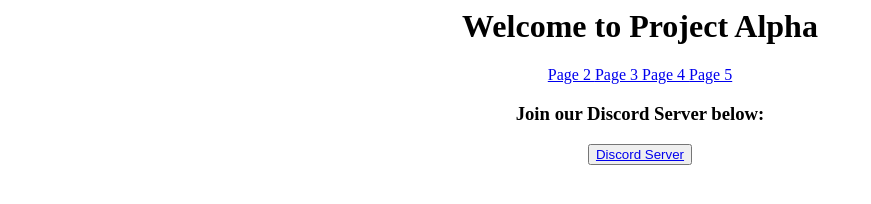
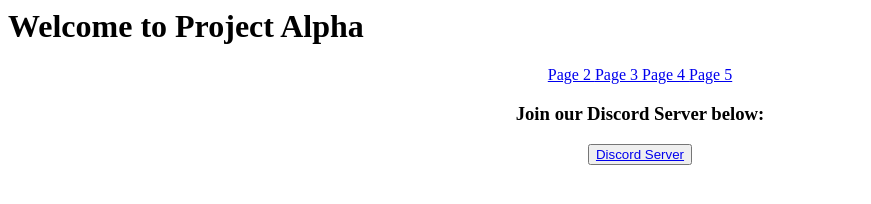
Before and after one commit to Fabzion/Project-Alpha, a plain HTML site: page index.html in a window 1280 px wide. Shown: the whole page, without its empty margins (0-871 px from the left). Drawn offline with Linux system fonts and the light colour scheme.

Commit message:
Update index.html

```diff
--- a/index.html
+++ b/index.html
@@ -4,9 +4,9 @@
 	<title> Project Alpha </title>
 	<link rel="stylesheet" href="../css/ProjectAlpha1.css">
 </head>
-<div class="center">
-	<h1> Welcome to Project Alpha </h1>
-</div>
+
+<h1> Welcome to Project Alpha </h1>
+
 
 <div>
   <nav>
```
